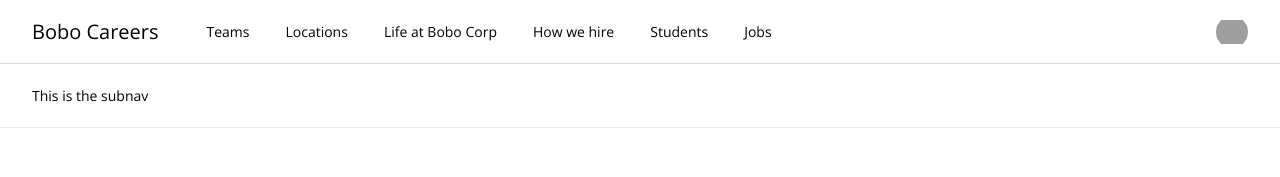
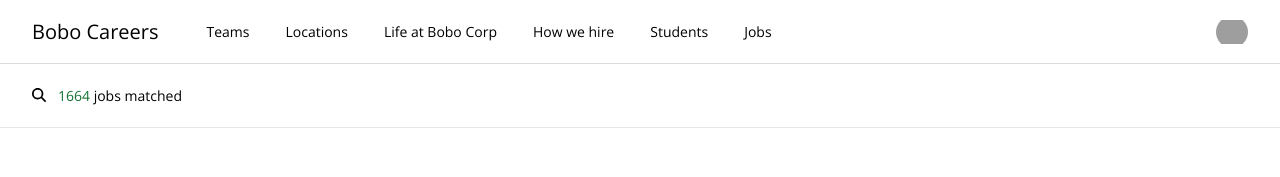
Before and after one commit to Yann-Baelden/job-search, a Vue app: page / in a window 1280 px wide. Both pictures are taken after a click on the button "Sign in". Shown: the top 177 px of the page. Built offline with nearby package versions, Linux system fonts and the light colour scheme; grey boxes are pictures that could not be loaded.

Commit message:
test & refacto + nvo component

```diff
--- a/src/App.vue
+++ b/src/App.vue
@@ -1,14 +1,17 @@
 <template>
-  <MainNav />
+  <main-nav />
+  <the-hero />
 </template>
 
 <script>
 import MainNav from "@/components/MainNav.vue";
+import TheHero from "@/components/TheHero.vue";
 
 export default {
   name: "App",
   components: {
     MainNav,
+    TheHero,
   },
 };
 </script>
--- a/src/components/MainNav.vue
+++ b/src/components/MainNav.vue
@@ -33,7 +33,7 @@
         </div>
       </div>
 
-      <the-subnav />
+      <the-subnav v-if="isLoggedIn" />
     </div>
   </header>
 </template>
--- /dev/null
+++ b/src/components/TheHero.vue
@@ -0,0 +1,11 @@
+<template>
+  <main>
+    <section>I can be your hero</section>
+  </main>
+</template>
+
+<script>
+export default {
+  name: "TheHero",
+};
+</script>
--- a/src/components/TheSubnav.vue
+++ b/src/components/TheSubnav.vue
@@ -1,11 +1,21 @@
 <template>
   <div class="h-16 w-full border-b border-solid border-x-brand-gray-1 bg-white">
-    <div class="flex h-full items-center px-8">This is the subnav</div>
+    <div class="flex h-full items-center px-8">
+      <div v-if="onJobResultsPage">
+        <font-awesome-icon :icon="['fas', 'search']" class="mr-3" />
+        <span><span class="text-brand-green-1">1664</span> jobs matched</span>
+      </div>
+    </div>
   </div>
 </template>
 
 <script>
 export default {
   name: "TheSubnav",
-}
+  data() {
+    return {
+      onJobResultsPage: true,
+    };
+  },
+};
 </script>
```
Also changed, not shown: 2 other files (tests, documents, lock files or other folders).
